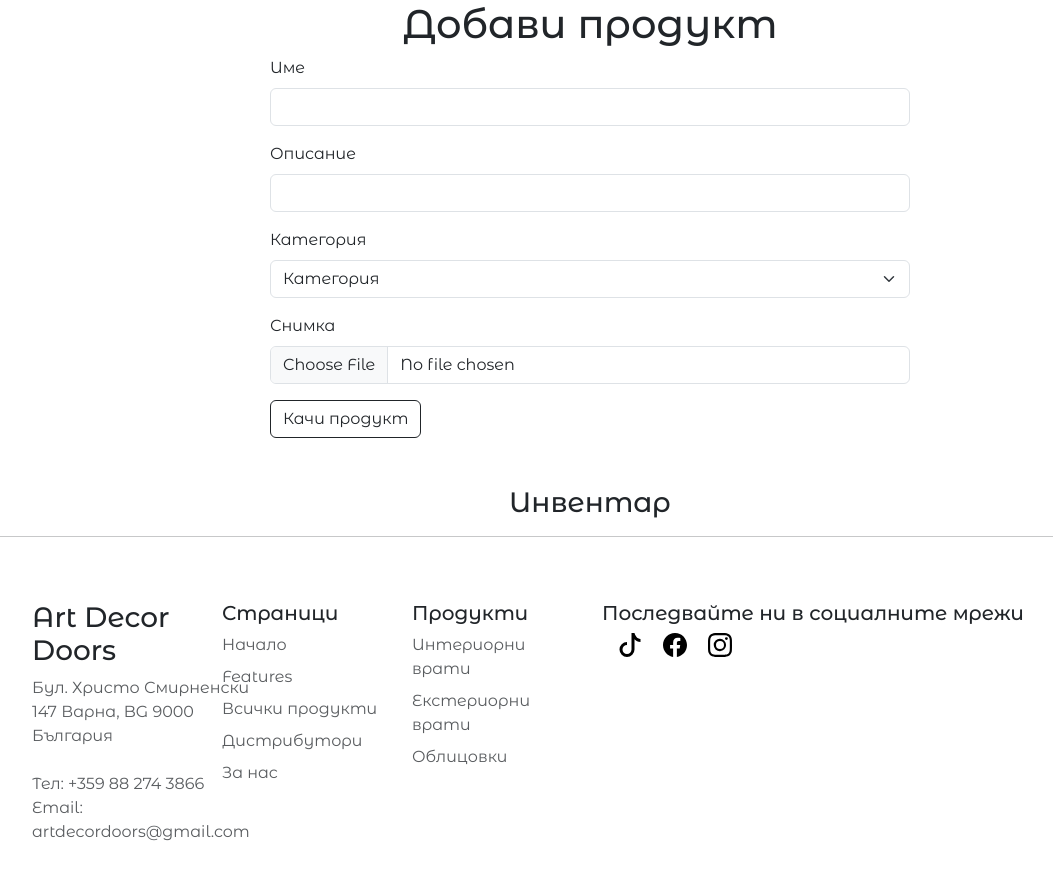
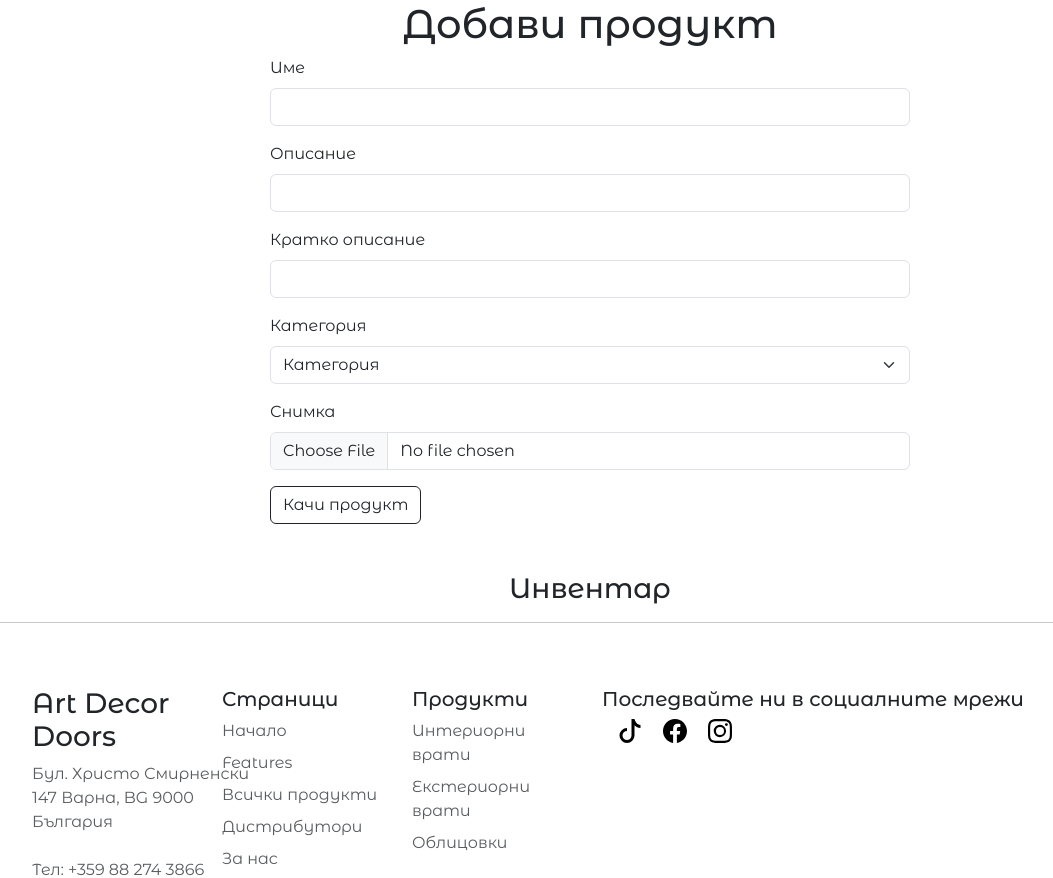
Before and after one commit to Vasilian05/Doors, a PHP site: page /admin.php in a window 1280 px wide. Shown: the part 104-982 px from the top of the page, without its empty margins (50-1103 px from the left). Run offline with PHP 8.4, Linux system fonts and the light colour scheme; the visitor is signed in with stand-in values (Sample User, id 1); data that the repository does not hold is empty; some web fonts are replaced.

Commit message:
short description input

```diff
--- a/admin.php
+++ b/admin.php
@@ -48,6 +48,10 @@ if(isset($_POST['remove_facing'])){
             </div>
             <div class="mb-3">
               <label class="form-label">Описание</label>
+              <input required type="text" class="form-control" name="description">
+            </div>
+            <div class="mb-3">
+              <label class="form-label">Кратко oписание</label>
               <input required type="text" class="form-control" name="description">
             </div>
             <div class="mb-3">
```
